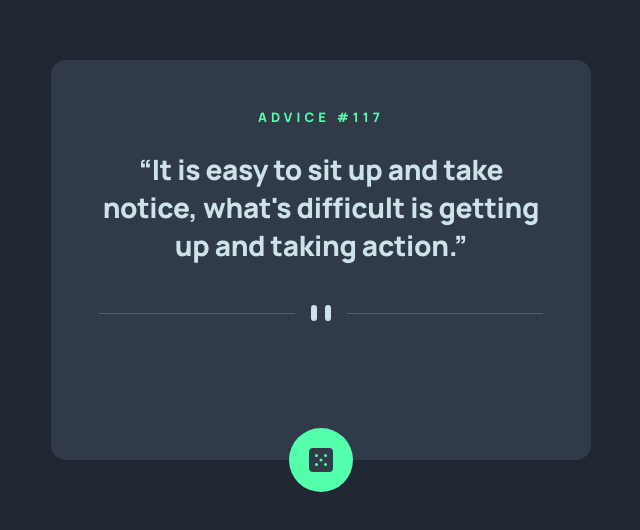
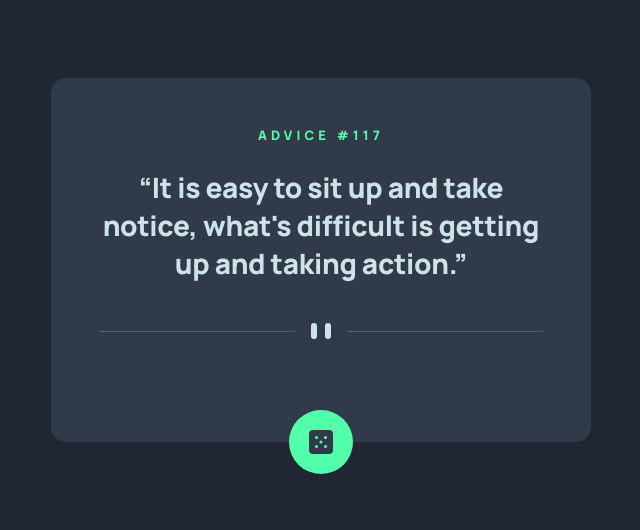
Before and after one commit to Slimani-CE/advice-generator-app, a plain HTML site: page index.html in a window 1280 px wide. Shown: the part 140-670 px from the top of the page, without its empty margins (319-959 px from the left). Drawn offline with Linux system fonts and the light colour scheme.

Commit message:
reset layout

```diff
--- a/style.css
+++ b/style.css
@@ -28,7 +28,7 @@ body {
 
 .container {
     width: 540px;
-    height: 400px;
+    height: 364px;
     border-radius: 15px;
     background-color: var(--dark-grayish-blue);
     display: flex;
```
